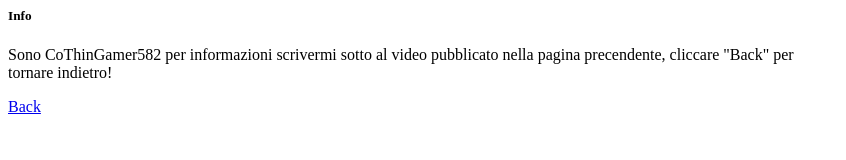
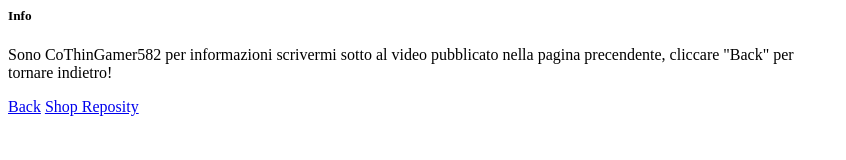
Before and after one commit to CoThinGamer582/CoThin-Shop, a plain HTML site: page index.html in a window 1280 px wide. Shown: the whole page, without its empty margins (0-846 px from the left). Drawn offline with Linux system fonts and the light colour scheme.

Commit message:
index.html

```diff
--- a/index.html
+++ b/index.html
@@ -6,3 +6,4 @@
 </div>
 
 <a href="https://cothin-shop.web.app/" class="btn btn-primary">Back</a>
+<a href="https://cothin-shop.web.app/" class="btn btn-primary">Shop Reposity</a>
```
